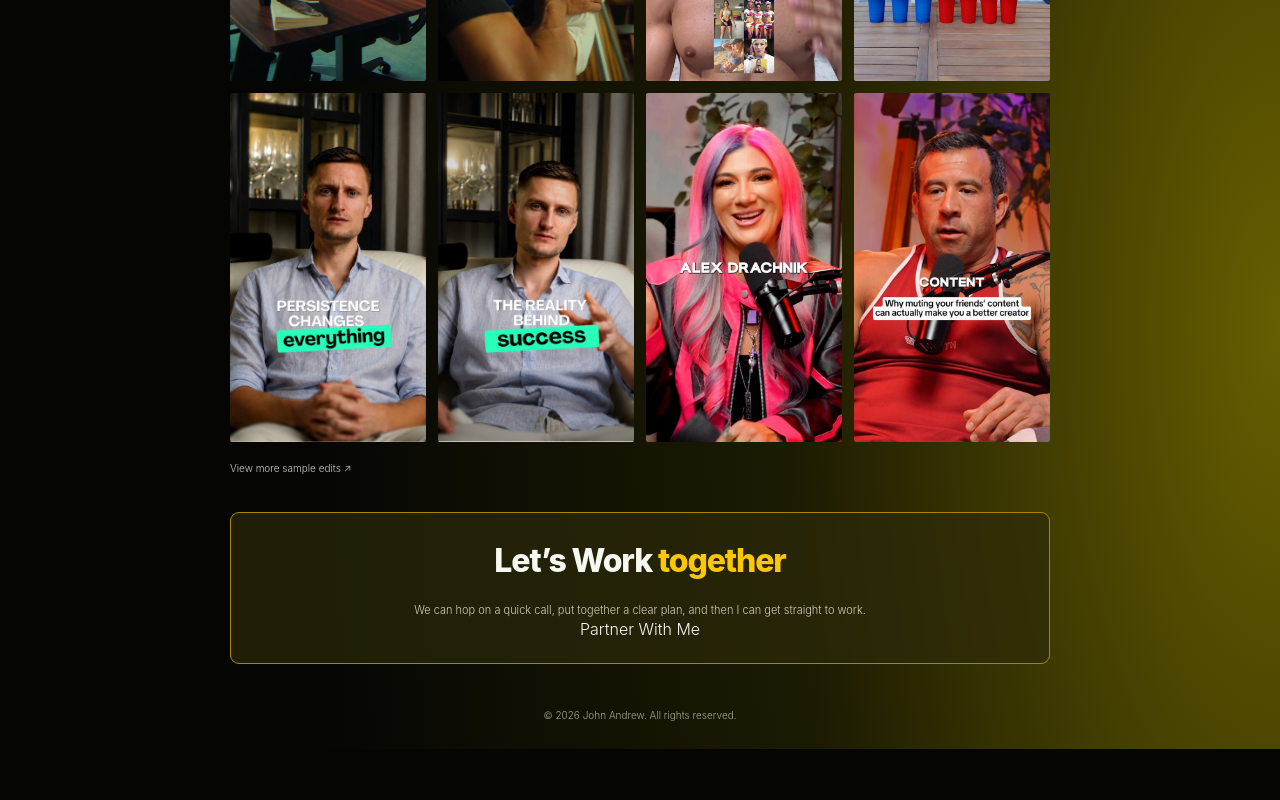
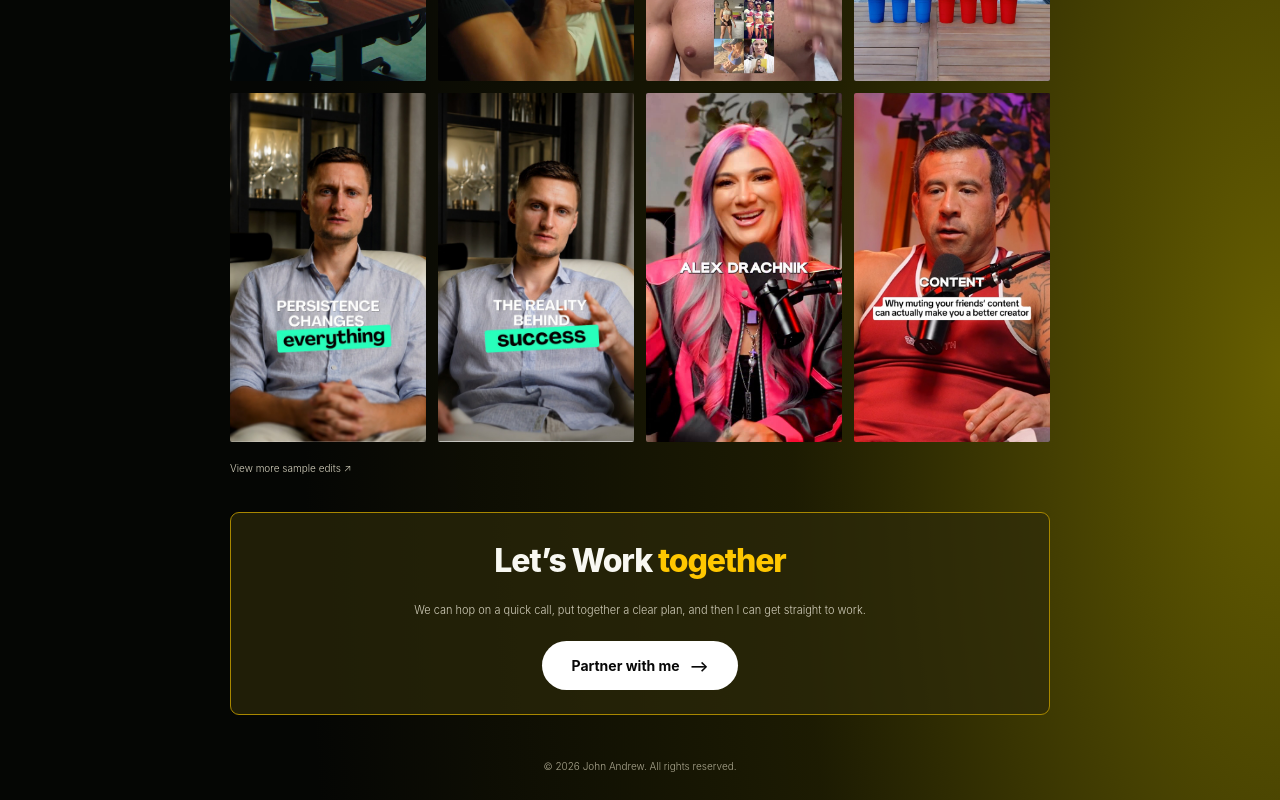
Before and after one commit to johnandrewregistos/2026-website, a plain HTML site: page index.html in a window 1280 px wide. Shown: the part 2779-3579 px from the top of the page. Before the commit the page ends 3528 px from the top, so only its background shows below. Drawn offline with Linux system fonts and the light colour scheme.

Commit message:
Add files via upload

```diff
--- a/index.html
+++ b/index.html
@@ -107,7 +107,7 @@ footer{text-align:center;color:#aaa68f;font-size:10px;padding:0 0 28px}
     <h1>John <span class="gold">Andrew</span></h1>
     <div class="services"><span class="pill">Short-Form</span><span class="pill">Long-Form</span><span class="pill">Content Management</span></div>
     <div class="status">Taking on more clients</div>
-    <a class="cta" href="partner-with-me.html" rel="noopener">Partner with me <span aria-hidden="true">⟶</span></a>
+    <a class="cta" href="/partner-with-me/" rel="noopener">Partner with me <span aria-hidden="true">⟶</span></a>
   </header>
 
   <section>
@@ -217,7 +217,7 @@ footer{text-align:center;color:#aaa68f;font-size:10px;padding:0 0 28px}
   <section class="work-box">
     <h2>Let’s Work <span class="gold">together</span></h2>
     <p>We can hop on a quick call, put together a clear plan, and then I can get straight to work.</p>
-    <a href="/partner-with-me/">Partner With Me</a>
+    <a class="cta" href="/partner-with-me/" rel="noopener">Partner with me <span aria-hidden="true">⟶</span></a>
   </section>
   <footer>© <span id="year"></span> John Andrew. All rights reserved.</footer>
 </main>
```
